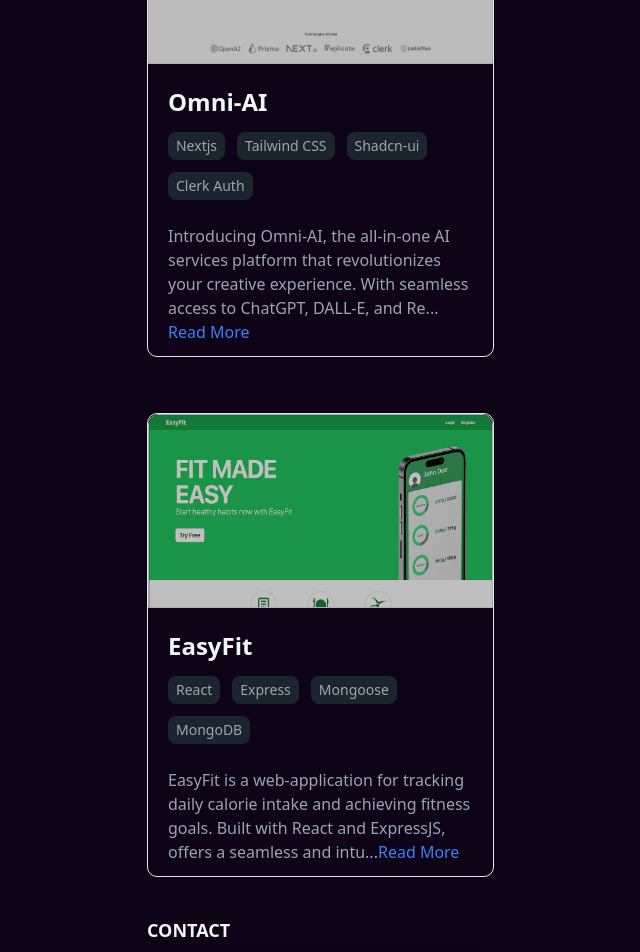
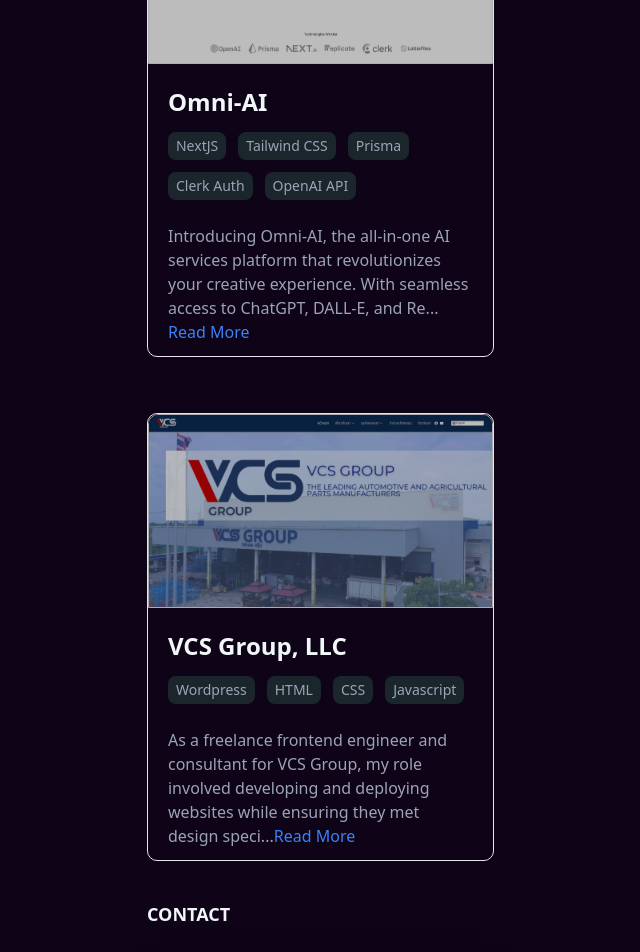
Before and after one commit to plode-v/plode-vanichaka, a React (Vite) app: page / in a window 1280 px wide. Shown: the part 1120-2072 px from the top of the page, without its empty margins (533-1173 px from the left). Built offline with nearby package versions, Linux system fonts and the light colour scheme.

Commit message:
Update projects

```diff
--- a/src/assets/index.ts
+++ b/src/assets/index.ts
@@ -1,3 +1,4 @@
 export { default as easyFit } from "./easy-fit-screenshot.png"
 export { default as omni } from "./omni-ai-screenshot.png"
 export const resume = 'https://www.linkedin.com/in/plode-vanichaka'
+export { default as vcsGroup } from './vcs-group.png'
--- a/src/components/Navbar.tsx
+++ b/src/components/Navbar.tsx
@@ -33,9 +33,11 @@ const Navbar = () => {
 				<motion.a variants={motionItem} href="mailto:vanichaka.plode@gmail.com" target="_blank">
 					<FiMail className="social-icons" />
 				</motion.a>
-				<motion.a variants={motionItem} href={resume} target="_blank">
+
+				{/* Hide download resume */}
+				{/* <motion.a variants={motionItem} href={resume} target="_blank">
 					<FiFileText className="social-icons" />
-				</motion.a>
+				</motion.a> */}
 			</motion.div>
 		</motion.nav>
 	)
--- a/src/components/Project.tsx
+++ b/src/components/Project.tsx
@@ -18,7 +18,7 @@ const Project = ({name, desc, image, techStack, link}: ProjectProps) => {
 
     return (
         <section className="border h-max duration-100 rounded-[10px] z-20 w-full mt-10">
-            <div className="flex justify-start flex-wrap object-contain flex-col overflow-hidden rounded-t-[10px]">
+            <div className="flex justify-start flex-wrap flex-col overflow-hidden rounded-t-[10px]">
                 <img src={image} alt="thumbnail" className="w-full aspect-[16/9] cursor-pointer border rounded-t-[10px] hover:scale-105 duration-100 hover:brightness-100 brightness-75" onClick={handleClick} />
                 <h4 className="font-[700] text-[1.5rem] pl-5 cursor-pointer pt-5"><a href={link} target="_blank">{name}</a></h4>
                 <div className="flex gap-3 flex-wrap items-center justify-start px-5 py-3">
--- a/src/constants/index.ts
+++ b/src/constants/index.ts
@@ -1,4 +1,4 @@
-import { easyFit, omni } from "../assets"
+import { vcsGroup, omni } from "../assets"
 export const navItems = [
     {
         name: "About Me",
@@ -60,17 +60,17 @@ export const projects = [
     {
         name: "Omni-AI",
         desc: "Introducing Omni-AI, the all-in-one AI services platform that revolutionizes your creative experience. With seamless access to ChatGPT, DALL-E, and Replicate AI, Omni-AI empowers you to explore the realms of conversation, image generation, music, and videos – all under one subscription. Built on Next.js and styled with Tailwind CSS, the platform offers lightning-fast performance and a modern interface. Clerk ensures secure authentication, while the subscription-based model simplifies your workflow.",
-        techStack: ['Nextjs', "Tailwind CSS", "Shadcn-ui", "Clerk Auth"],
+        techStack: ['NextJS', "Tailwind CSS", "Prisma", "Clerk Auth", "OpenAI API"],
         image: omni,
         link: "https://omni-ai.vercel.app"
     },
     {
-        name: "EasyFit",
-        desc: "EasyFit is a web-application for tracking daily calorie intake and achieving fitness goals. Built with React and ExpressJS, offers a seamless and intuitive experience. 'This is still under the development'. With EasyFit, you can effortlessly log your meals, monitor your calorie consumption, and make informed choices about your diet. The secure authentication system ensures that your data remains private and accessible only to you. Powered by MongoDB, EasyFit ensures efficient data management and scalability. Stay on track with your fitness journey with EasyFit's upcoming mobile application, which will provide the same convenience and functionality on-the-go.",
-        techStack: ["React", "Express", "Mongoose", "MongoDB"],
-        image: easyFit,
-        link: "https://github.com/plode-v/easyfit.git"
-    }
+        name: "VCS Group, LLC",
+        desc: "As a freelance frontend engineer and consultant for VCS Group, my role involved developing and deploying websites while ensuring they met design specifications and stakeholder needs. I collaborated closely with client to understand their vision and translate it into visually appealing and user-friendly web designs. Through proactive communicationand expert guidance, I successfully delivered high-quality websites that exceeded client expecetations and contributed to their online success.",
+        techStack: ["Wordpress", "HTML", "CSS", "Javascript"],
+        image: vcsGroup,
+        link: "https://vcsgroupthai.com"
+    },
 ]
 
 export const documentation = [
--- a/src/pages/Footer.tsx
+++ b/src/pages/Footer.tsx
@@ -6,6 +6,7 @@ const Footer = (props: any) => {
             <p className="text-center text-[10px] text-[#9BA4B5] tracking-tighter">
                 Built with Vite React Typescript and Tailwind CSS, and deployed with Vercel.
             </p>
+            <p className="text-center text-[12px]">Plode Vanichaka 2024</p>
         </motion.div>
     )
 }
```
Also changed, not shown: src/assets/vcs-group.png (added).
